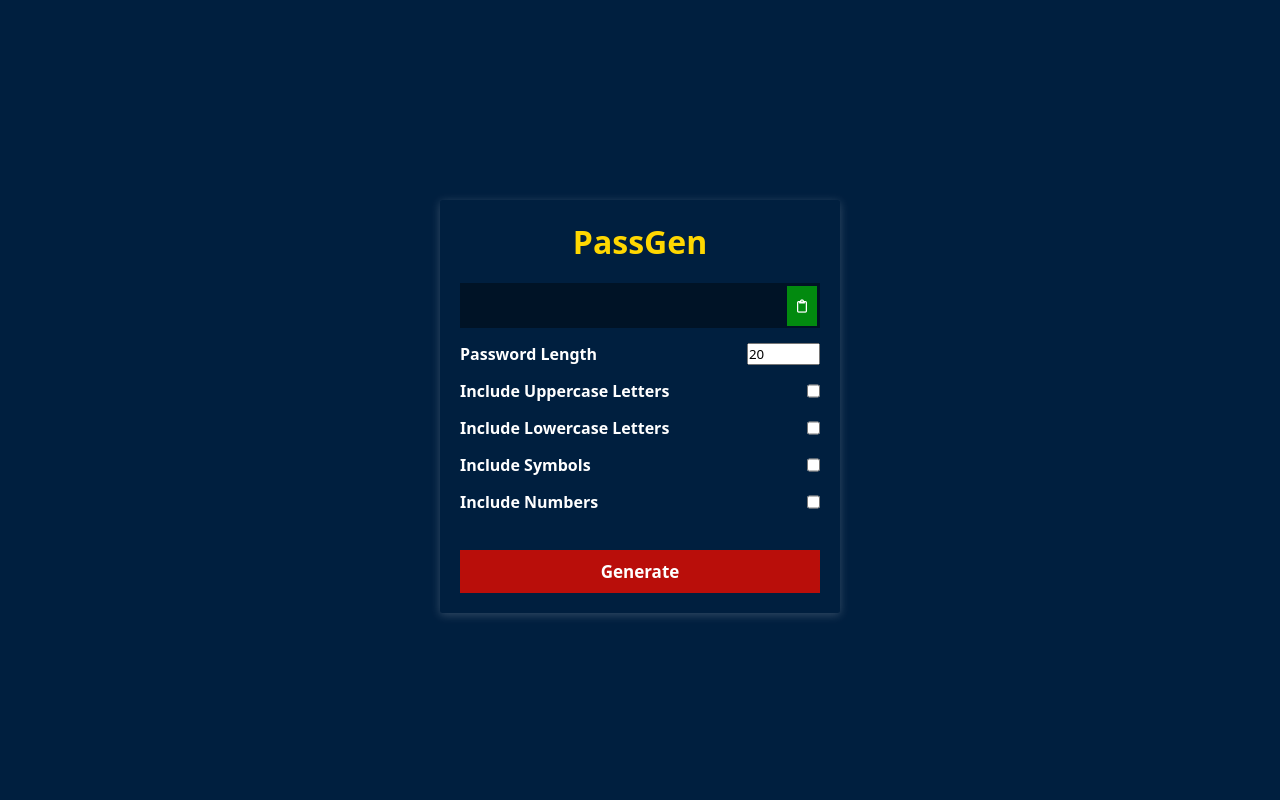
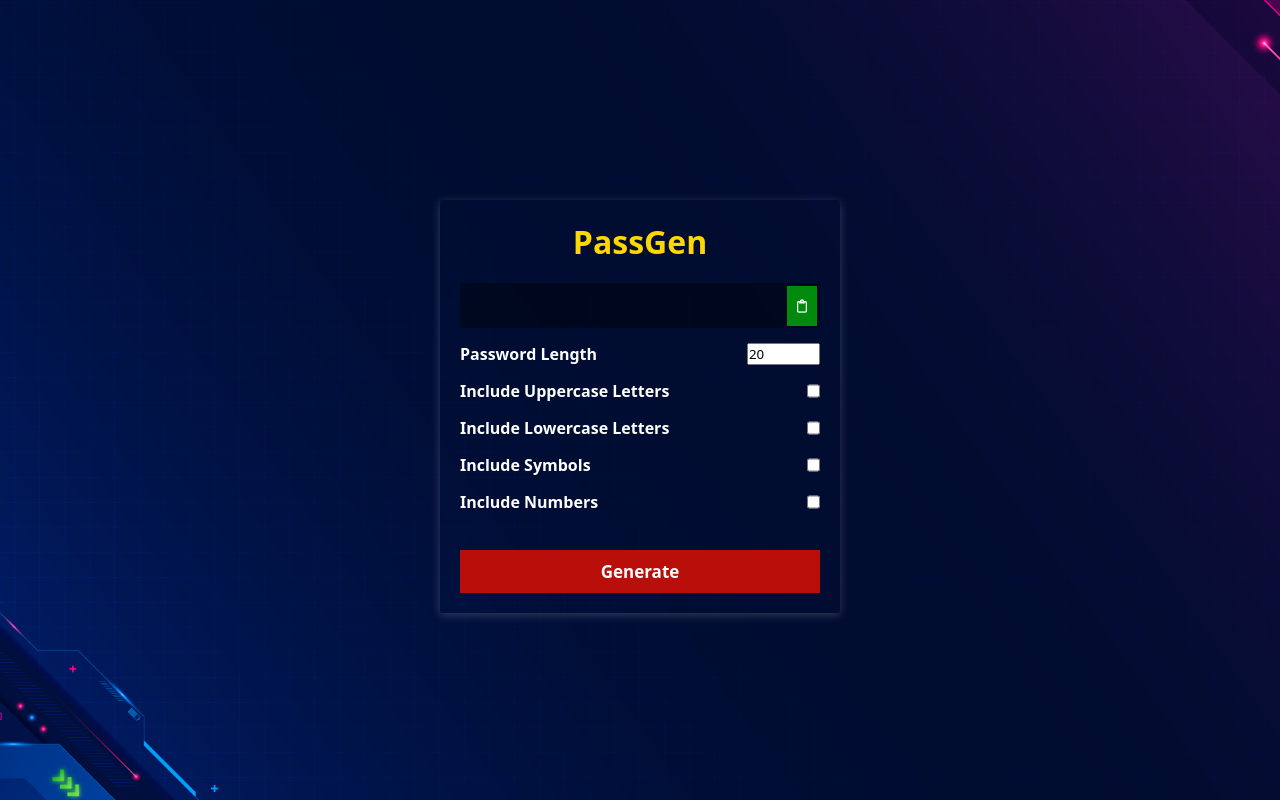
Before and after one commit to dyhliang/React-Password-Generator, a React (Create React App) app: page / in a window 1280 px wide. Built offline with nearby package versions, Linux system fonts and the light colour scheme.

Commit message:
Added background wallpaper

```diff
--- a/src/App.css
+++ b/src/App.css
@@ -1,6 +1,9 @@
 .App {
     min-height: 100vh;
     background-color: #001F3F;
+    background-image: url(Cyber-Wallpaper-4k.png);
+    background-position: center;
+    background-size: cover;
 }
 
 .container{
```
Also changed, not shown: src/Cyber-Wallpaper-4k.png (added), src/Mantle.jpg (deleted).
